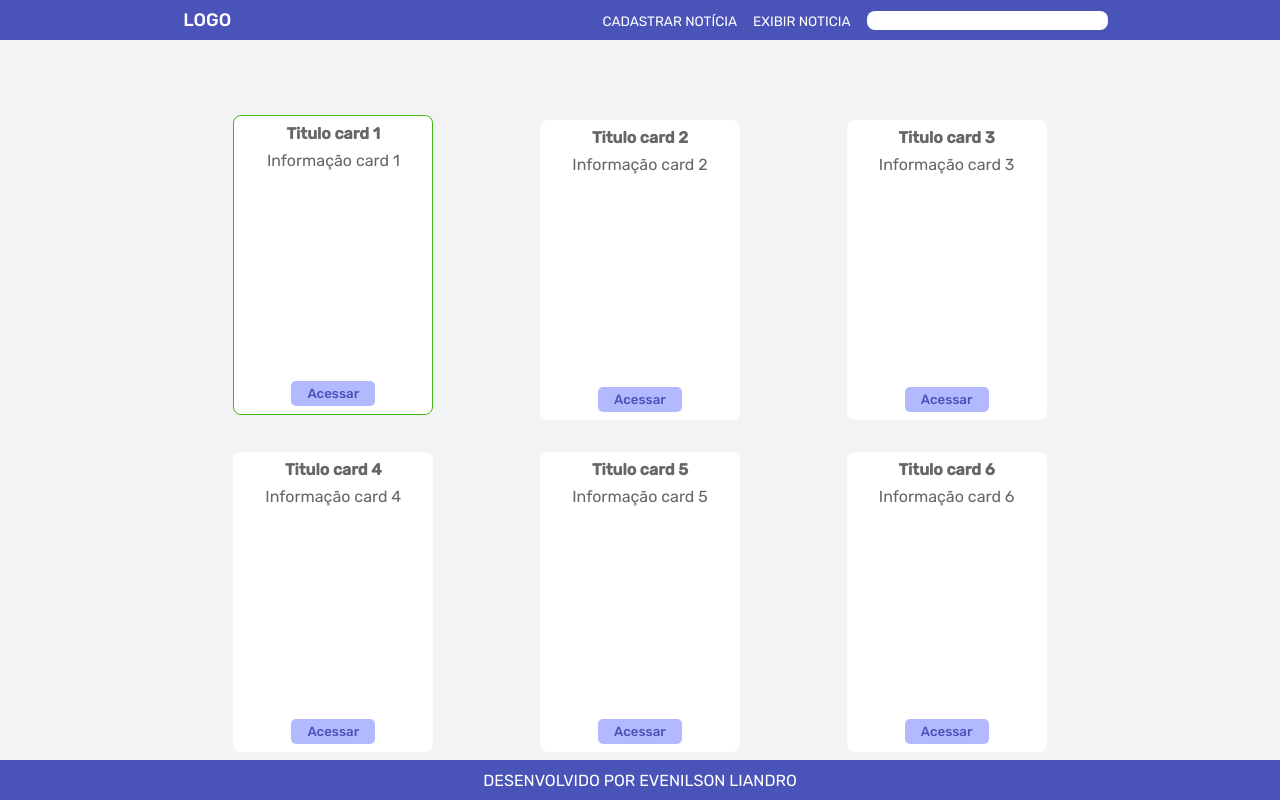
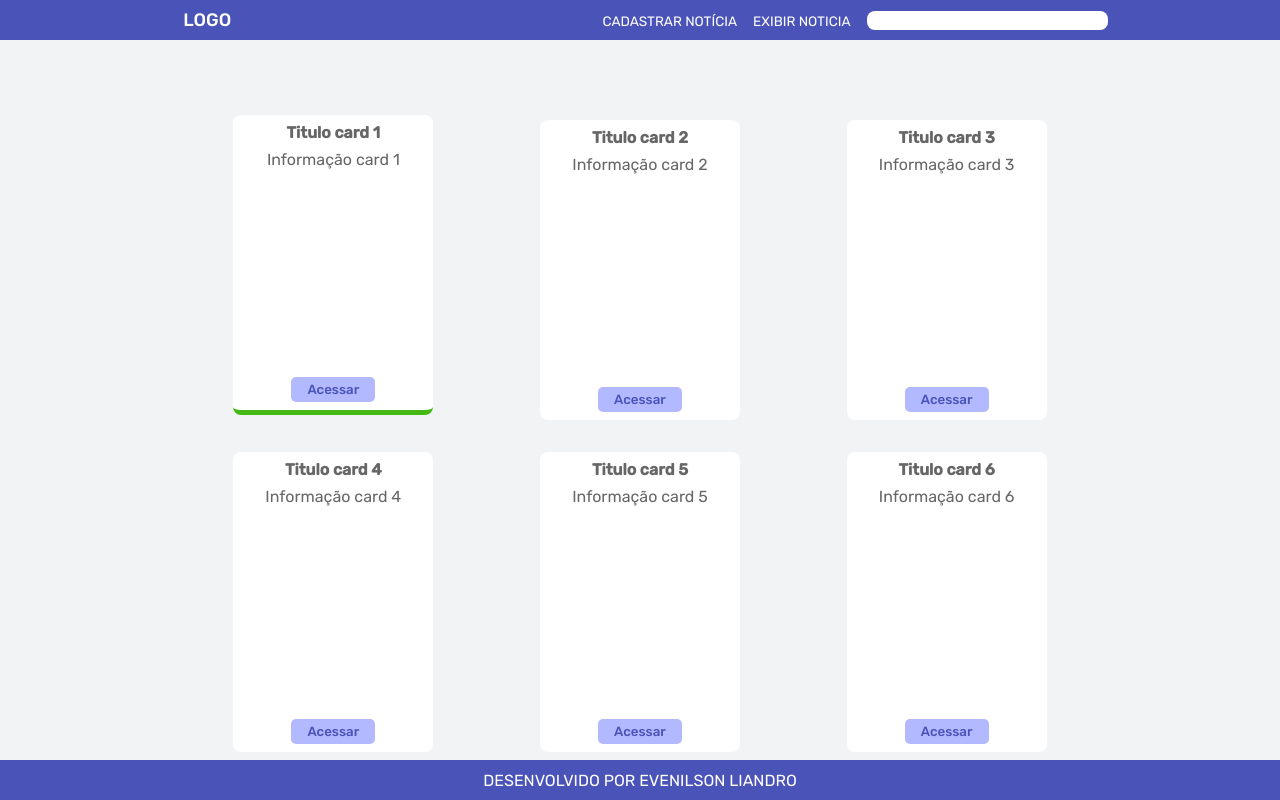
Before and after one commit to evenilson/frontend-provadevmidia-react, a React (Create React App) app in the folder version_02/: page / in a window 1280 px wide. In both pictures the pointer is over the element 333 px from the left and 270 px from the top of the page. Shown: the top 800 px of the page. Built offline with nearby package versions, Linux system fonts and the light colour scheme; the HTML template or start-up script is replaced by a standard one.

Commit message:
Ajustando borda dos cards

```diff
--- a/version_02/src/styles/components/Card.module.css
+++ b/version_02/src/styles/components/Card.module.css
@@ -22,7 +22,7 @@
 .cardContainer:hover {
     transform: translateY(-5px);
 
-    border: 1px solid ;
+    border-bottom: 5px solid ;
 }
 
 .cardContainer section h3{
```
